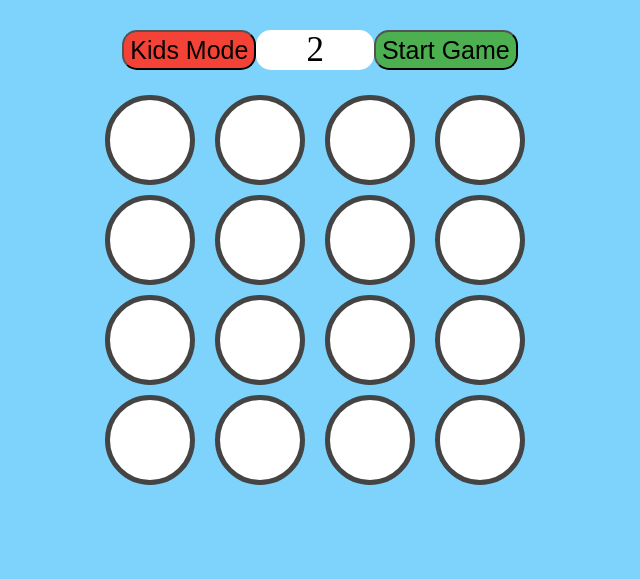
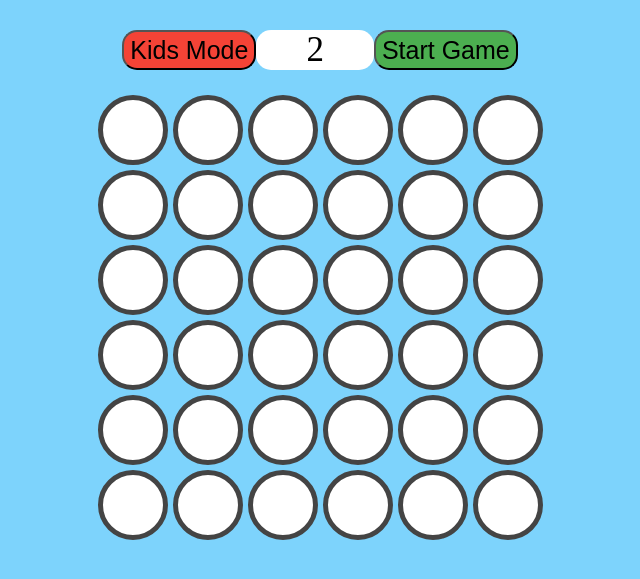
Before and after one commit to mdsuffian83/GA-Project-1-Matching-Game, a plain HTML site: page index.html in a window 1280 px wide. Both pictures are taken after a click on the button "Start Game". Shown: the part 95-674 px from the top of the page, without its empty margins (320-960 px from the left). Drawn offline with Linux system fonts and the light colour scheme.

Commit message:
GA Project 1 - Matching Game

```diff
--- a/main.js
+++ b/main.js
@@ -10,6 +10,16 @@ const choiceOfColors = [
   'purple',
   'pink',
   'brown',
+  'cyan',
+  'fuchsia',
+  'gray',
+  'lawngreen',
+  'aquamarine',
+  'darkseagreen',
+  'khaki',
+  'lavenderblush',
+  'cornflowerblue',
+  'darkcyan',
 ]; // Const for the circle in the circle.
 let pickColorsList = [...choiceOfColors, ...choiceOfColors]; // Const to create duplicate colors list using spread operator.
 let circleCount = pickColorsList.length; // Const for how many circles in the game.
@@ -132,5 +142,3 @@ function buildCircle(colorInCircle) {
 
   return el;
 }
-
-// Make 6 by 6 circles..
--- a/style.css
+++ b/style.css
@@ -16,15 +16,15 @@ body {
   margin: 25px auto;
   width: max-content;
   display: grid;
-  grid-template-columns: repeat(4, 100px);
-  gap: 10px;
+  grid-template-columns: repeat(6, 70px);
+  gap: 5px;
   box-sizing: border-box;
 }
 
 .circle {
-  border-radius: 50px;
-  height: 80px;
-  width: 80px;
+  border-radius: 60px;
+  height: 60px;
+  width: 60px;
   background: white;
   border: 5px solid #444444;
   cursor: pointer;
```
